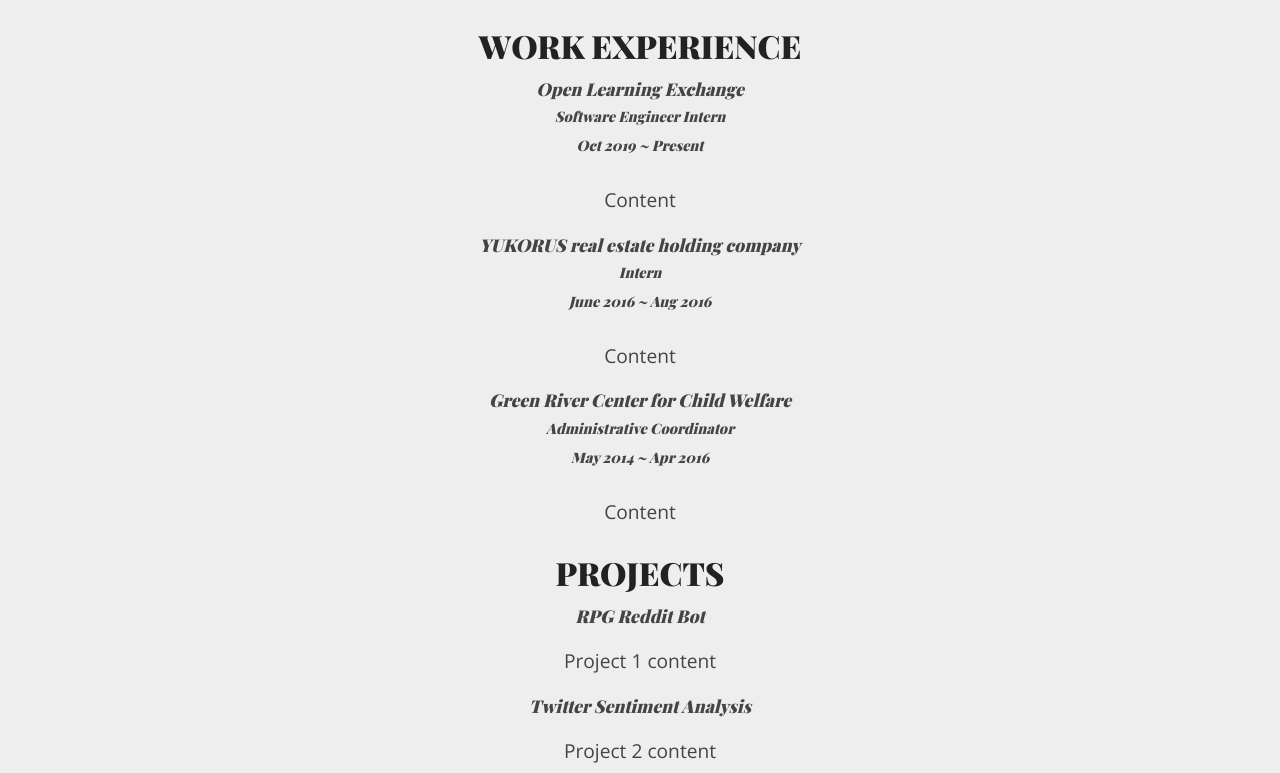
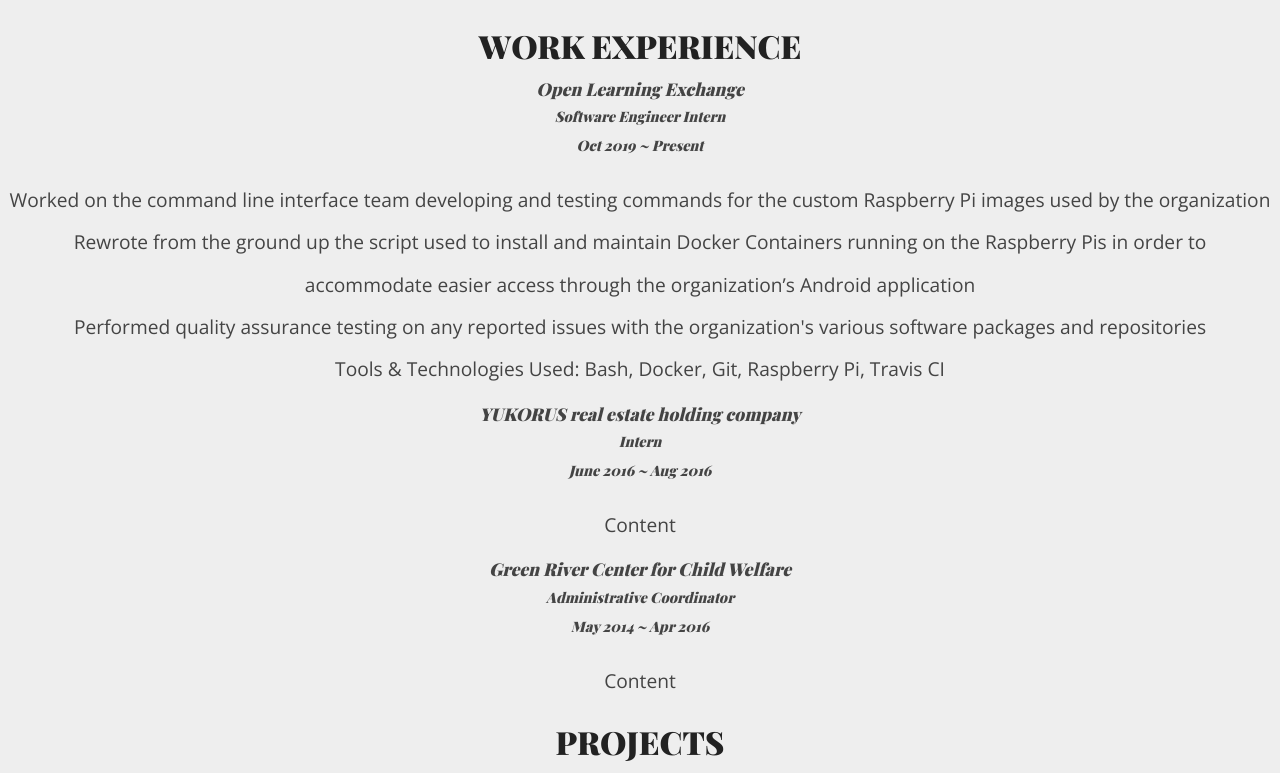
Before and after one commit to kjong/personal-site, a Flask app: page / in a window 1280 px wide. Shown: the part 338-1111 px from the top of the page. Run offline with Flask 2, Linux system fonts and the light colour scheme; some web fonts are replaced.

Commit message:
add work experience

```diff
--- a/app/templates/home.html
+++ b/app/templates/home.html
@@ -30,7 +30,19 @@
         Software Engineer Intern<br />
         Oct 2019 ~ Present
     </h4>
-    <p>Content</p>
+
+    <p>
+        Worked on the command line interface team developing and testing commands for the custom Raspberry
+        Pi images used by the organization<br />
+
+        Rewrote from the ground up the script used to install and maintain Docker Containers running on the
+        Raspberry Pis in order to accommodate easier access through the organization’s Android application<br />
+
+        Performed quality assurance testing on any reported issues with the organization's various software
+        packages and repositories<br />
+
+        Tools & Technologies Used: Bash, Docker, Git, Raspberry Pi, Travis CI
+    </p>
 
     <h3>YUKORUS real estate holding company</h3>
     <h4>
```
Also changed, not shown: app/static/style.css (+7 -0 lines).
